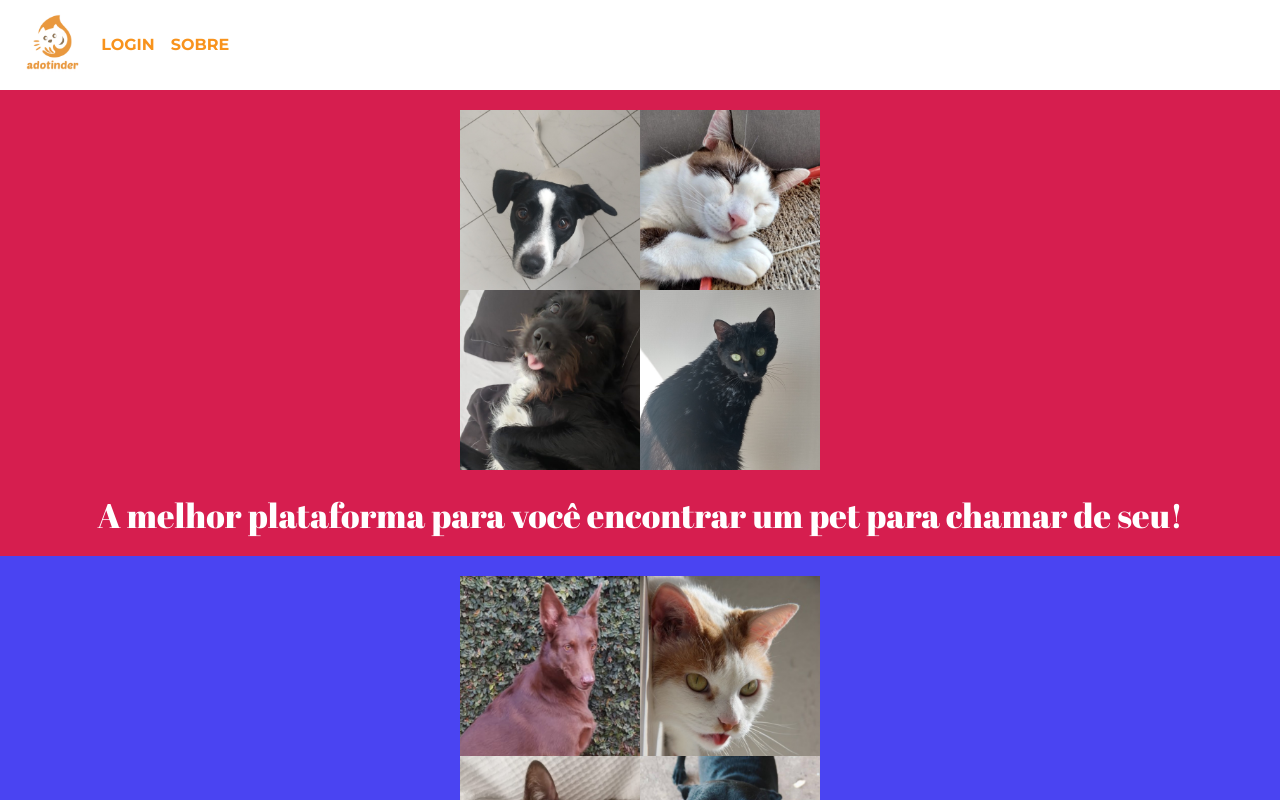
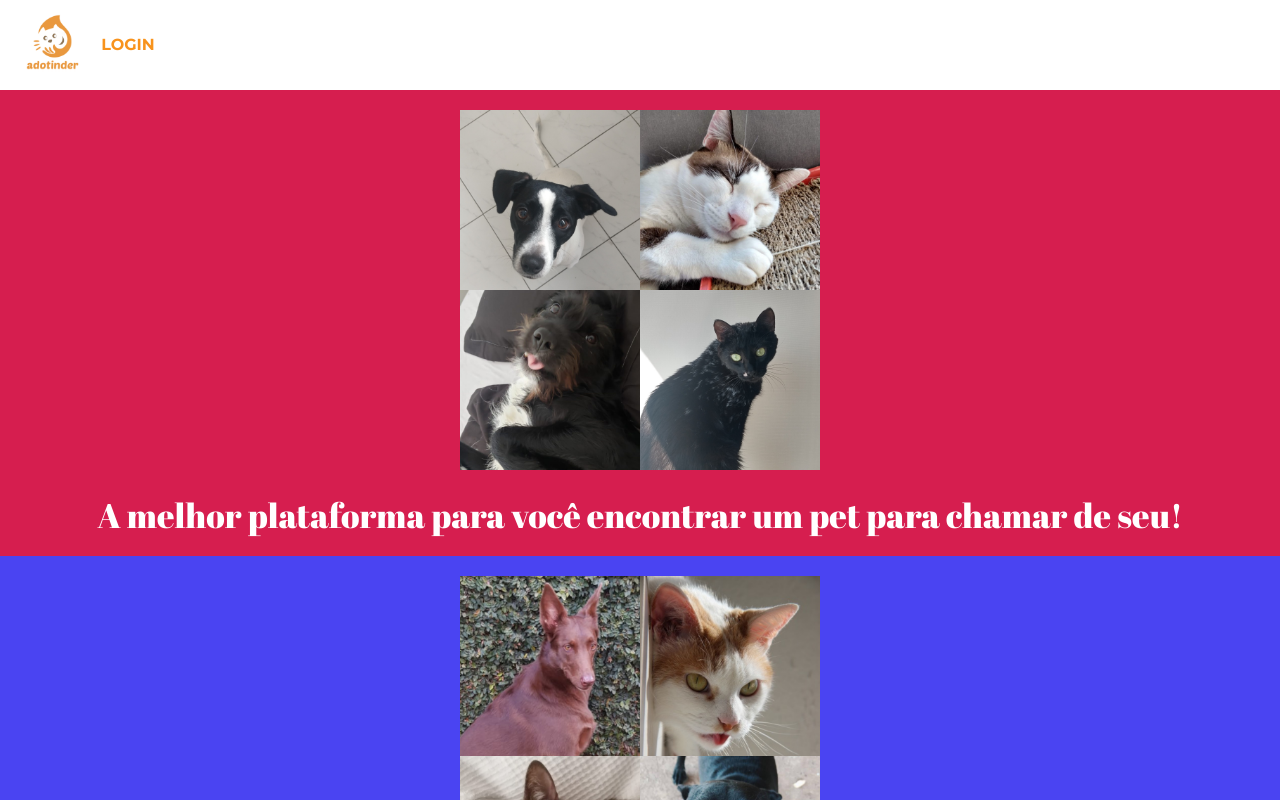
Before and after one commit to deboranis/adotinder-front, a React (Create React App) app: page / in a window 1280 px wide. Shown: the top 800 px of the page. Built offline with nearby package versions, Linux system fonts and the light colour scheme; no server answers.

Commit message:
removed sobre button

```diff
--- a/src/components/Navbar/Navbar.js
+++ b/src/components/Navbar/Navbar.js
@@ -64,7 +64,6 @@ export default function ButtonAppBar() {
               : get('authed') && history.location.pathname === '/dashboard'
               ? null
               : <Button component={ReactLink} to="/dashboard" className={classes.menuBtn}>Dashboard</Button> }
-              <Button className={classes.menuBtn}>Sobre</Button>
               {state.user.email || get('authed')
               ?
               <Button onClick={logout} className={classes.menuBtn}>Logout</Button>
```
